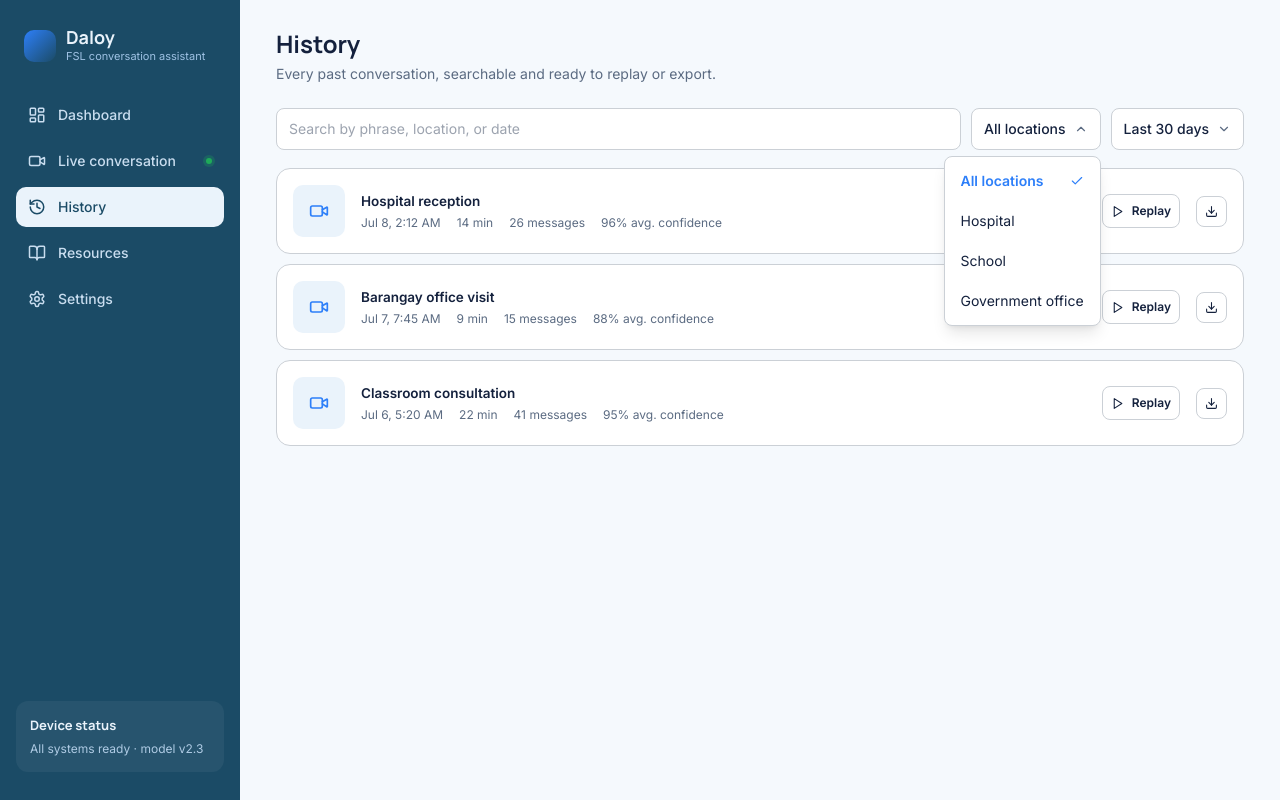
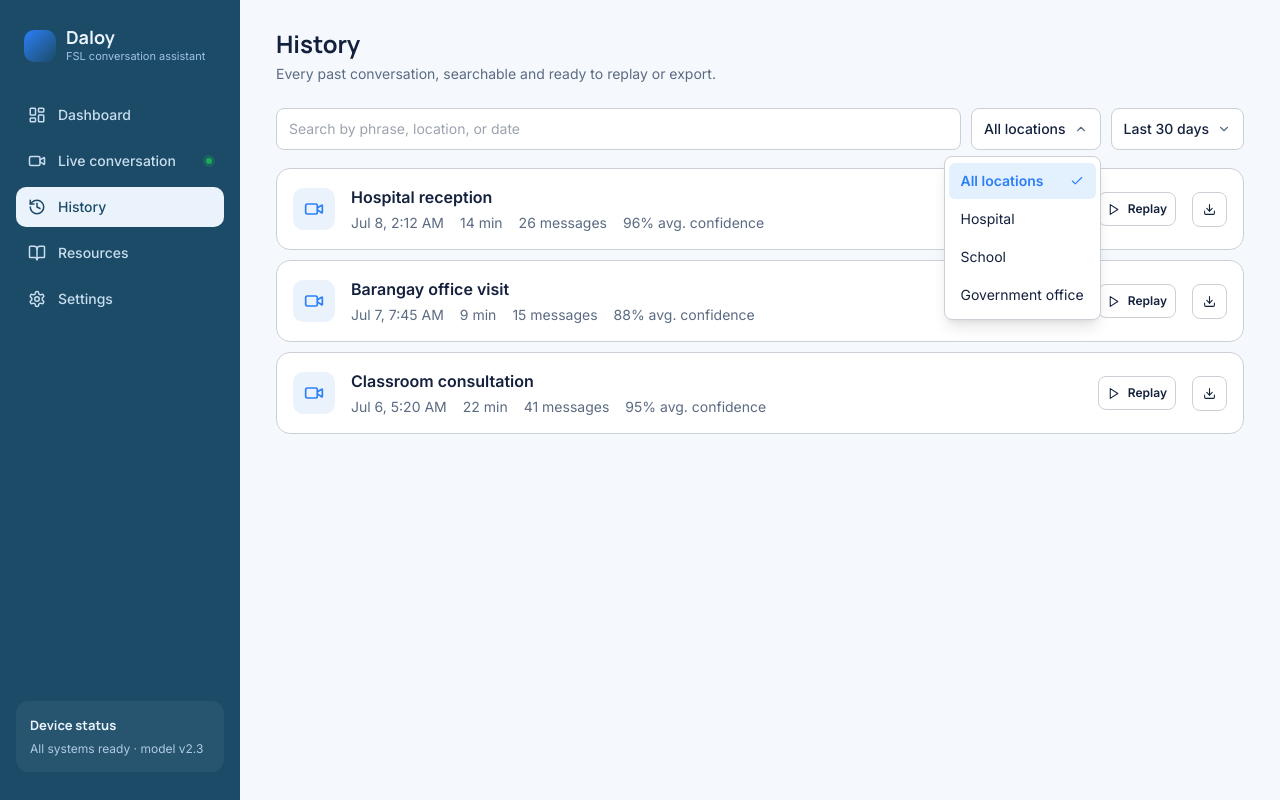
Before and after one commit to Kzarka7/SignSync, a React (Vite) app: page /history in a window 1280 px wide. Both pictures are taken after a click on the button "All locations". Built offline with nearby package versions, Linux system fonts and the light colour scheme; no server answers.

Commit message:
updating dropdown hover and active fixing size of icons

```diff
--- a/src/components/history/SessionHistoryCard.tsx
+++ b/src/components/history/SessionHistoryCard.tsx
@@ -5,23 +5,23 @@ import Button from '../shared/Button'
 export default function SessionHistoryCard({ session }: { session: ConversationSession }) {
   return (
     <div className="flex items-center gap-4 p-4 border border-border rounded-xl2 bg-white mb-2.5">
-      <div className="w-13 h-13 rounded-[10px] bg-signal-light text-signal flex items-center justify-center flex-shrink-0" style={{ width: 52, height: 52 }}>
+      <div className="w-13 h-13 rounded-[10px] bg-signal-light text-signal flex items-center justify-center flex-shrink-0" style={{ width: 42, height: 42 }}>
         <Video size={20} />
       </div>
       <div className="flex-1">
-        <div className="text-[13.5px] font-semibold">{session.title}</div>
-        <div className="flex gap-4 text-xs text-text-2 mt-1">
+        <div className="text-md font-semibold">{session.title}</div>
+        <div className="flex gap-4 text-sm text-text-2 mt-1">
           <span>{new Date(session.startedAt).toLocaleString(undefined, { month: 'short', day: 'numeric', hour: 'numeric', minute: '2-digit' })}</span>
           <span>{session.durationMinutes} min</span>
           <span>{session.messageCount} messages</span>
           <span>{session.avgConfidence}% avg. confidence</span>
         </div>
       </div>
-      <Button size="sm">
+      <Button size="sm" className="text-[14px]">
         <Play size={13} />
         Replay
       </Button>
-      <Button size="sm" title="Export">
+      <Button size="md" title="Export">
         <Download size={13} />
       </Button>
     </div>
--- a/src/components/resources/ResourceCard.tsx
+++ b/src/components/resources/ResourceCard.tsx
@@ -3,8 +3,8 @@ import { LucideIcon } from 'lucide-react'
 export default function ResourceCard({ icon: Icon, title, description }: { icon: LucideIcon; title: string; description: string }) {
   return (
     <div className="bg-white border border-border rounded-xl2 p-4.5 cursor-pointer hover:border-[#c9d6e4] hover:-translate-y-px transition-transform" style={{ padding: '18px' }}>
-      <div className="w-9.5 h-9.5 rounded-[10px] bg-signal-light text-signal flex items-center justify-center mb-3" style={{ width: 38, height: 38 }}>
-        <Icon size={18} />
+      <div className="rounded-[10px] bg-signal-light text-signal flex items-center justify-center mb-3" style={{ width: 42, height: 42 }}>
+        <Icon size={20} />
       </div>
       <h3 className="text-[14.5px] font-semibold mb-1">{title}</h3>
       <p className="text-xs text-text-2 leading-relaxed">{description}</p>
--- a/src/components/settings/SettingsNav.tsx
+++ b/src/components/settings/SettingsNav.tsx
@@ -14,8 +14,8 @@ export default function SettingsNav({ onSelect }: { onSelect: (section: string)
             setActive(s)
             onSelect(s)
           }}
-          className={`px-3 py-2.5 rounded-lg text-[13.5px] font-medium cursor-pointer ${
-            active === s ? 'bg-signal-light text-signal' : 'text-text-2'
+          className={`px-3 py-2.5 rounded-lg text-[13.5px] font-medium cursor-pointer hover:bg-signal-light ${
+            active === s ? 'bg-signal-light-active text-signal' : 'text-text-2'
           }`}
         >
           {s}
--- a/src/components/shared/Dropdown.tsx
+++ b/src/components/shared/Dropdown.tsx
@@ -68,9 +68,9 @@ export default function Dropdown<T extends string | number>({
                 onChange(option.value);
                 setOpen(false);
               }}
-              className={`flex items-center justify-between gap-3 w-full text-left px-3 py-2.5 text-sm hover:bg-signal-light transition-colors rounded-md ${
+              className={`flex items-center justify-between gap-3 w-full text-left my-0.5 px-3 py-2 text-sm hover:bg-signal-light transition-colors rounded-md ${
                 option.value === value
-                  ? "text-signal font-semibold"
+                  ? "text-signal font-semibold bg-signal-light-active"
                   : "text-ink"
               }`}
             >
--- a/tailwind.config.js
+++ b/tailwind.config.js
@@ -8,6 +8,7 @@ export default {
         trust: '#1B4B66',
         signal: '#2D7FF9',
         'signal-light': '#EAF3FB',
+        'signal-light-active': '#e3f1ff',
         sky: '#F5F9FD',
         success: '#1FAA59',
         'success-light': '#E7F7EE',
```
